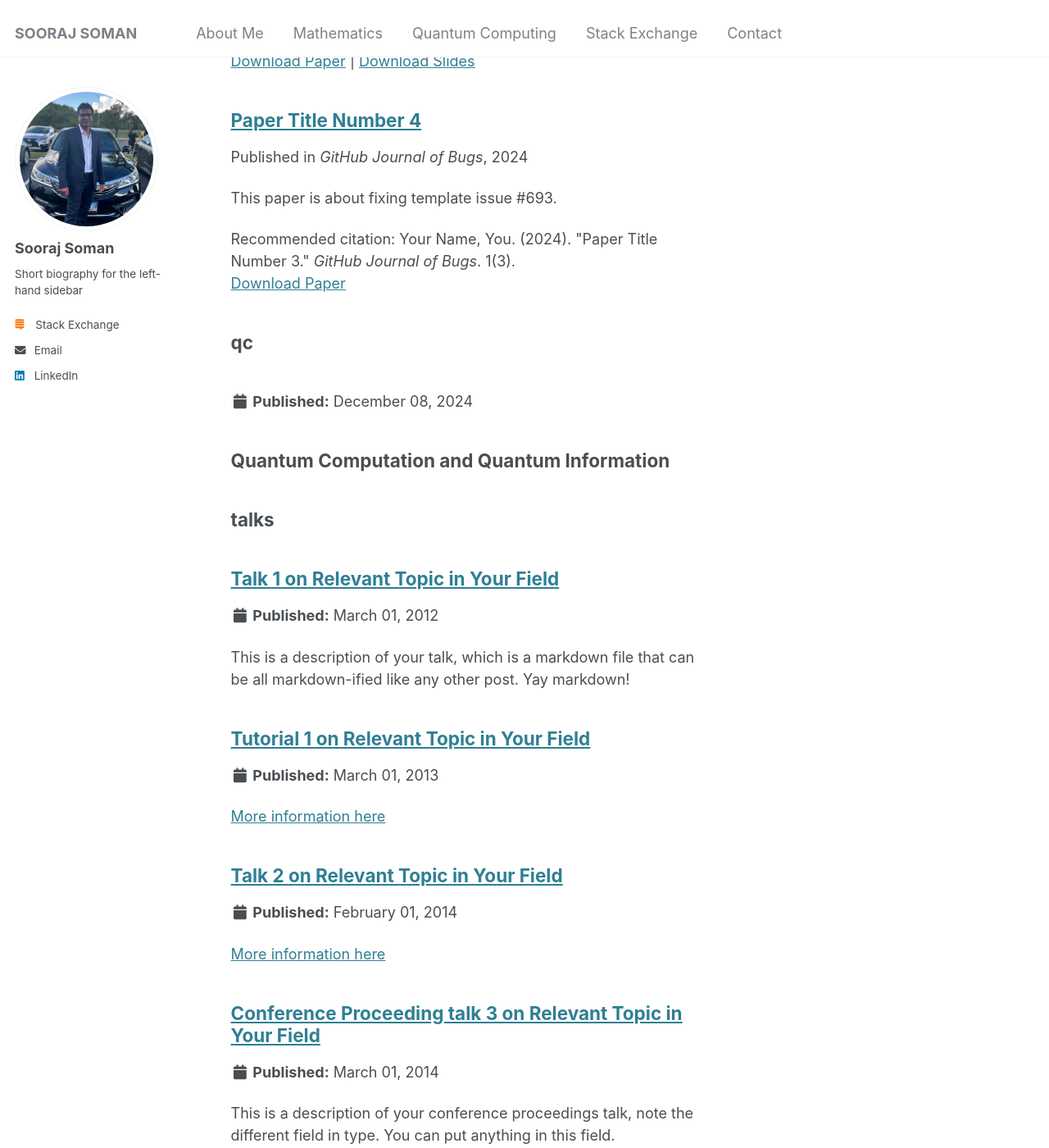
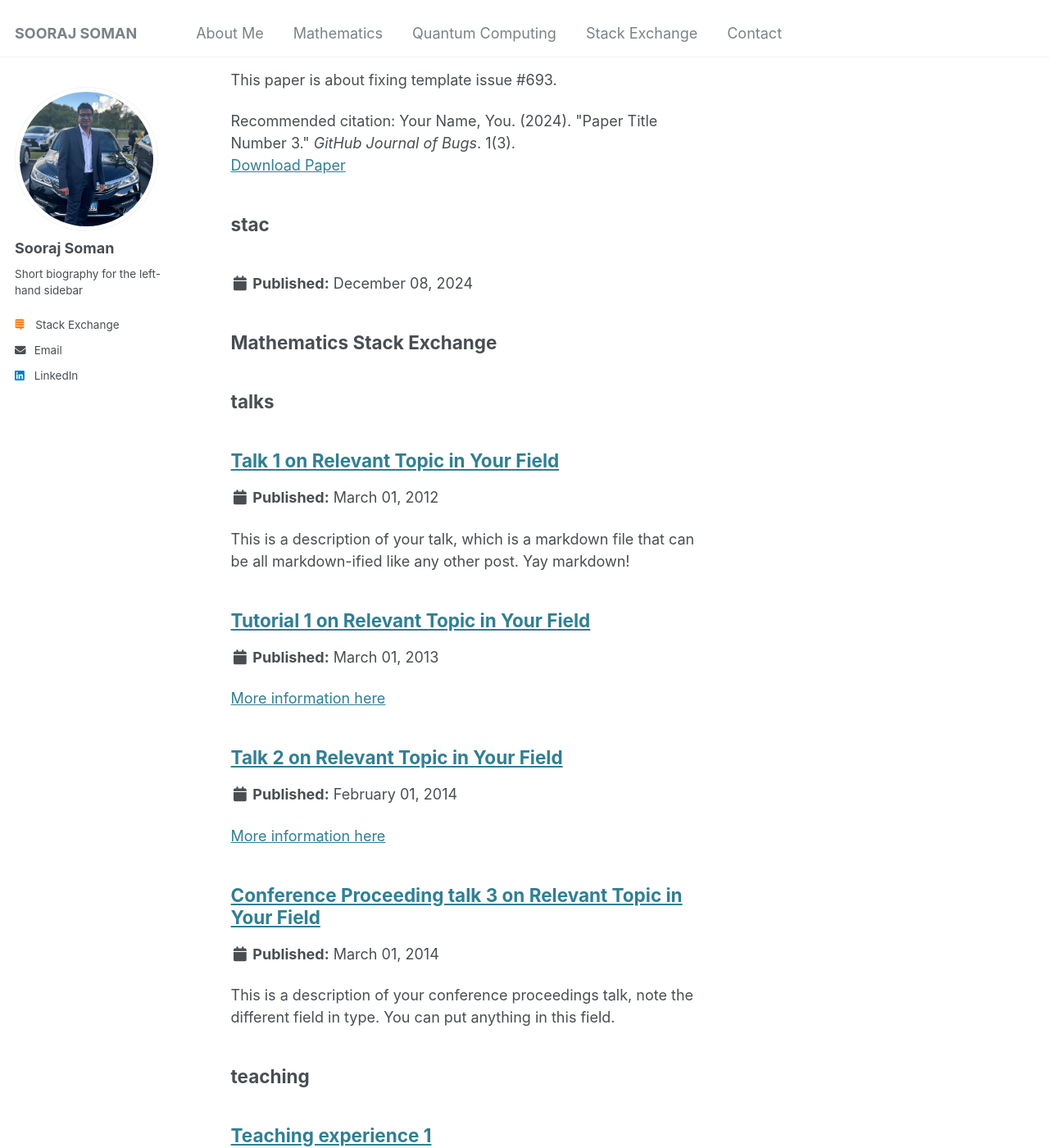
Before and after one commit to soorajss1729/soorajss1729.github.io, a Jekyll site: the page built from _pages/sitemap.md, in a window 1280 px wide and 1400 px high, scrolled down 4959 px. Shown: the whole window at 82% size. Built offline with Jekyll 4.4.1, drawn with Linux system fonts in a browser that asks for light colours; some of the changed lines change nothing that is shown; some of the changed text lies outside the part shown.

Commit message:
Update _config.yml

```diff
--- a/_config.yml
+++ b/_config.yml
@@ -223,6 +223,10 @@
   qc:
     output: true
     permalink: /:collection/:path/
+collections:
+  stac:
+    output: true
+    permalink: /:collection/:path/
   teaching:
     output: true
     permalink: /:collection/:path/
```
